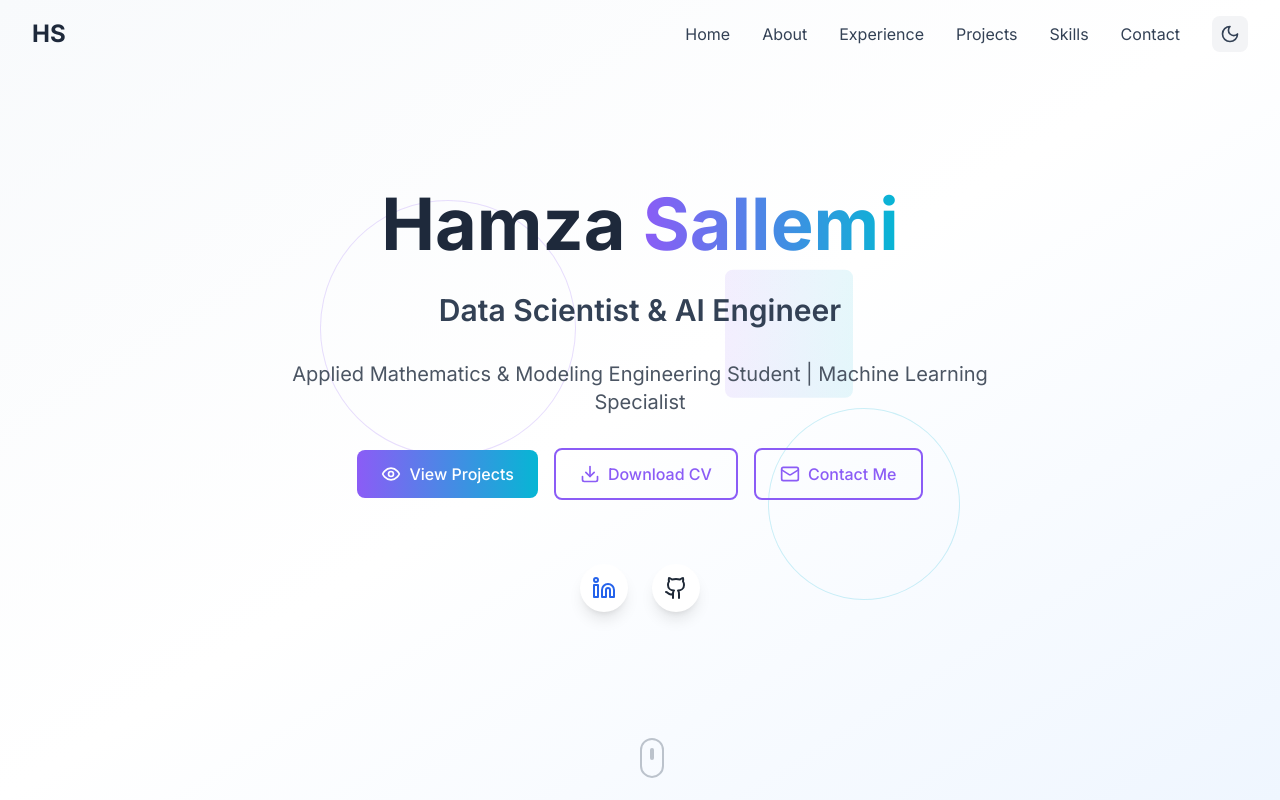
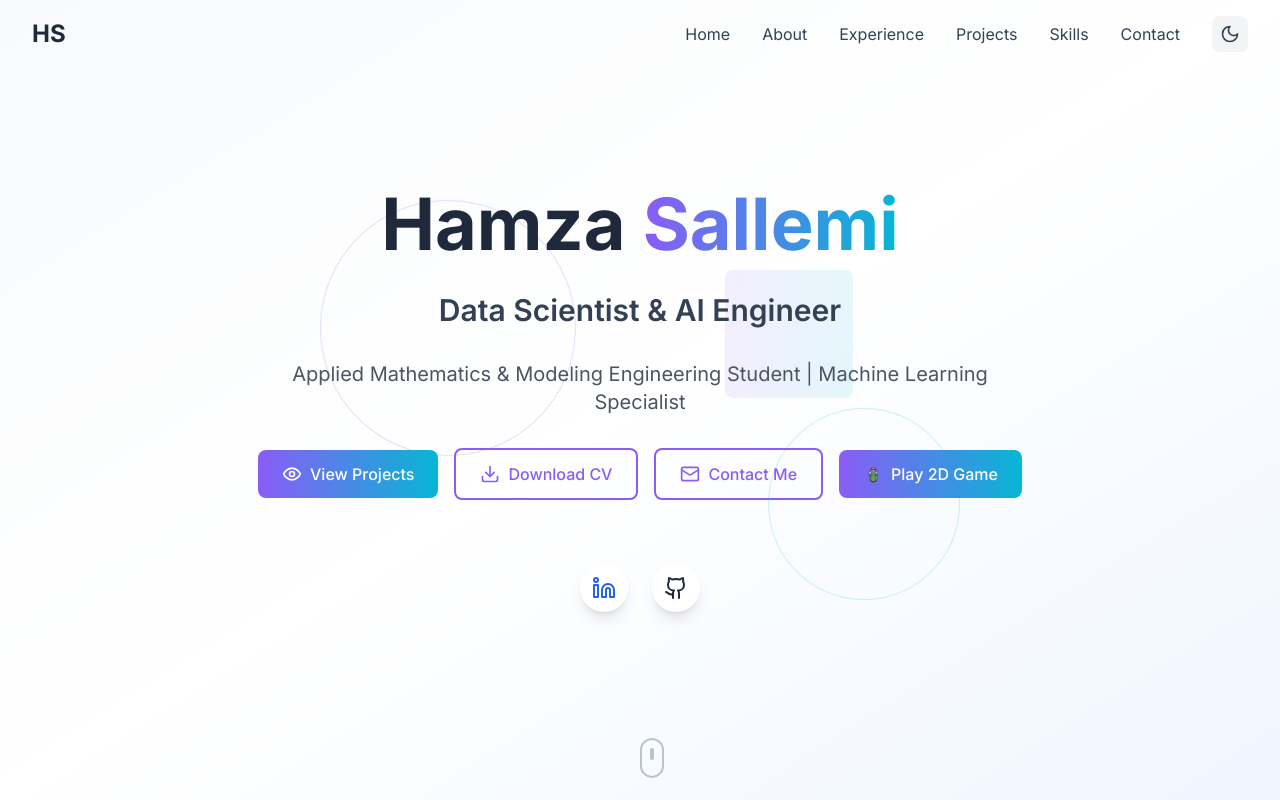
Before and after one commit to sallamihamza/profilio-website, a React (Vite) app in the folder frontend/: page / in a window 1280 px wide. Shown: the top 800 px of the page. Built offline with nearby package versions, Linux system fonts and the light colour scheme.

Commit message:
Add Play 2D Game button to Hero section with Mario icon

```diff
--- a/frontend/src/components/Hero.tsx
+++ b/frontend/src/components/Hero.tsx
@@ -1,7 +1,6 @@
 import React from 'react';
 import { motion } from 'framer-motion';
 import { Download, Mail, Eye, Github, Linkedin } from 'lucide-react';
-
 const Hero: React.FC = () => {
   const scrollToSection = (href: string) => {
     const element = document.querySelector(href);
@@ -110,6 +109,21 @@ const Hero: React.FC = () => {
               <Mail size={20} />
               Contact Me
             </motion.button>
+
+            {/* Bouton Play 2D Game avec l'image Mario */}
+            <motion.a
+              whileHover={{ scale: 1.05 }}
+              whileTap={{ scale: 0.95 }}
+              href="https://2d-profolio.vercel.app/"
+              className="btn-primary flex items-center gap-2 bg-orange-600 hover:bg-orange-700 dark:bg-orange-700 dark:hover:bg-orange-600"
+            >
+              <img
+                src="/vite.svg"
+                alt="Play Game"
+                className="w-5 h-5 object-contain"
+              />
+              Play 2D Game
+            </motion.a>
           </motion.div>
 
           <motion.div
```
Also changed, not shown: frontend/vite.svg (added).
